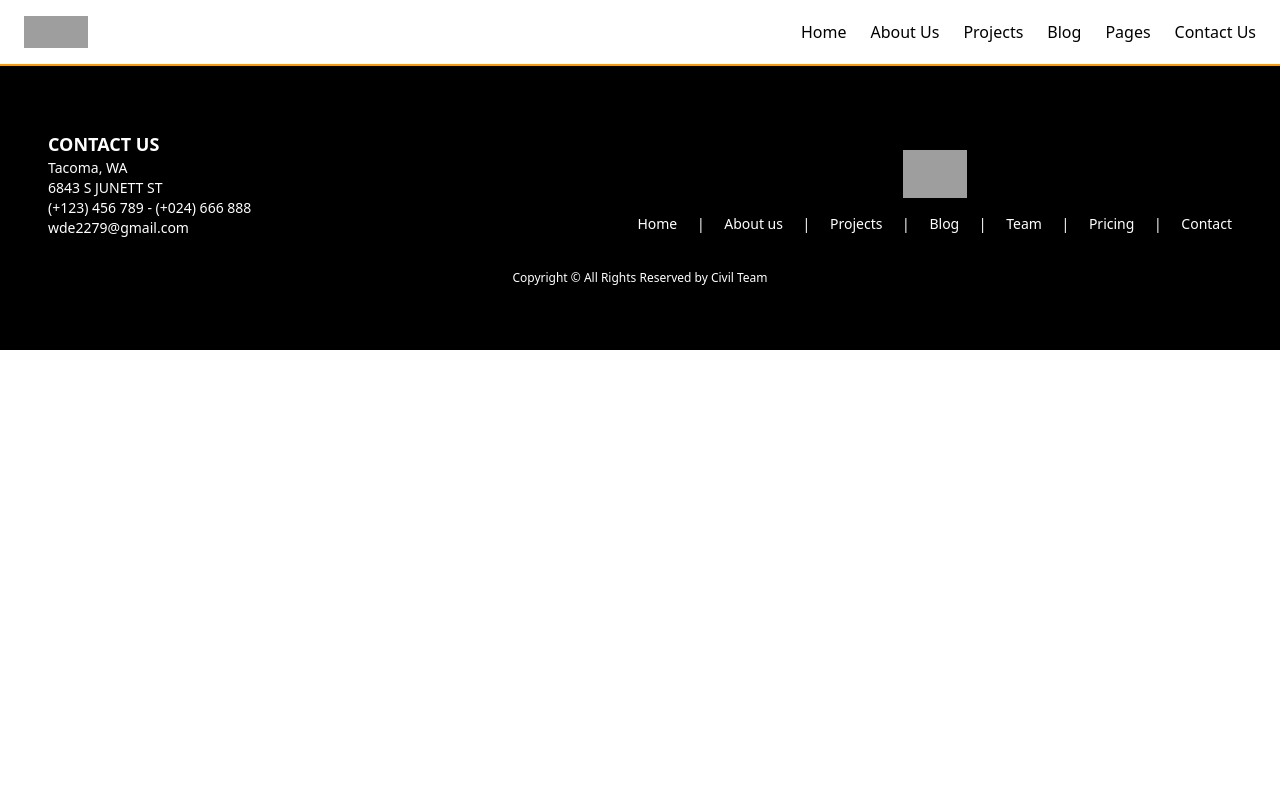
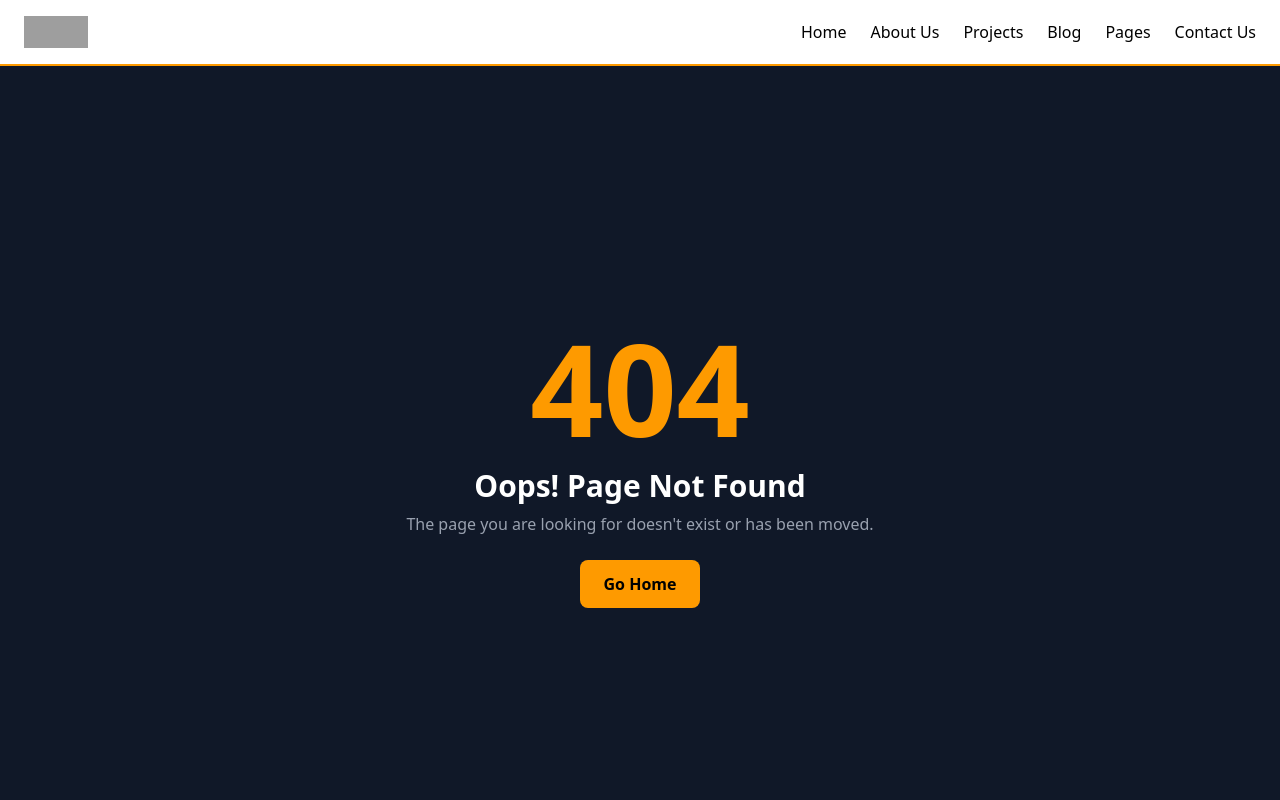
Before and after one commit to minion-star/civil, a React (Vite) app: page /blog in a window 1280 px wide. Shown: the top 800 px of the page. Built offline with nearby package versions, Linux system fonts and the light colour scheme; grey boxes are pictures that could not be loaded; a web font is replaced by a local one.

Commit message:
add page not found

```diff
--- a/src/pages/NotFound.tsx
+++ b/src/pages/NotFound.tsx
@@ -1,7 +1,18 @@
+import { Link } from "react-router-dom";
+
 const NotFound = () => {
     return (
-        <></>
+        <div className="flex flex-col items-center justify-center min-h-screen bg-gray-900 text-white">
+            <h1 className="text-9xl font-bold text-amber-500">404</h1>
+            <h2 className="text-3xl font-semibold mt-4">Oops! Page Not Found</h2>
+            <p className="mt-2 text-gray-400">
+                The page you are looking for doesn't exist or has been moved.
+            </p>
+            <Link to="/" className="mt-6 px-6 py-3 bg-amber-500 text-black font-semibold rounded-lg hover:bg-amber-400 transition-all">
+                Go Home
+            </Link>
+        </div>
     );
-}
+};
 
 export default NotFound;
```
